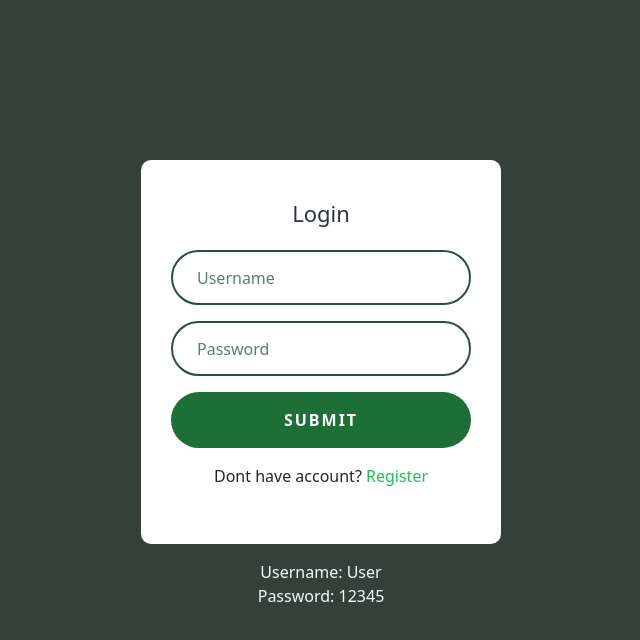
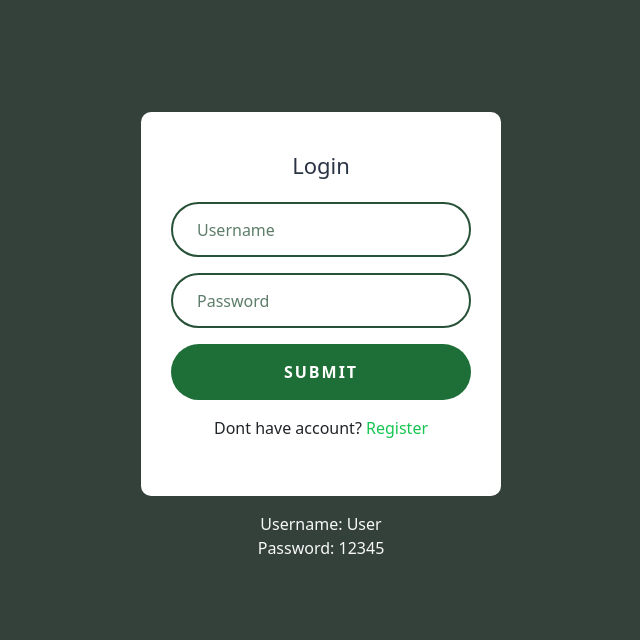
Before and after one commit to r3ap3r17/anime-review-app, a React (Create React App) app: page / in a window 1280 px wide. Shown: the top 640 px of the page, without its empty margins (319-959 px from the left). Built offline with nearby package versions, Linux system fonts and the light colour scheme.

Commit message:
commit 1.5 minor ui changes

```diff
--- a/src/components/Login/LoginPage.css
+++ b/src/components/Login/LoginPage.css
@@ -2,7 +2,7 @@
 
 .login-form-card {
     padding: 40px 30px;
-    margin-top: 10rem;
+    margin-top: 7rem;
     width: 90%;
 }
 
--- a/src/components/Navbar/NavListItems.js
+++ b/src/components/Navbar/NavListItems.js
@@ -28,14 +28,14 @@ function NavListItems({ activeHandler }) {
                     className={ activeLink === 'faq' ? 'active' : null }
                     href="#faq">FAQs</a>
             </li>
-            <li className="nav-item mx-3">
+            {/* <li className="nav-item mx-3">
                 <a onClick={ () => {
                     setActiveLink('contact');
                     activeHandler();
                 } }
                     className={ activeLink === 'contact' ? 'active' : null }
                     href="#contact">Contact us</a>
-            </li>
+            </li> */}
         </ul>
     );
 }
--- a/src/components/Register/SignUpPage.css
+++ b/src/components/Register/SignUpPage.css
@@ -2,7 +2,7 @@
 
 .sign-form-card {
     padding: 35px 30px;
-    margin-top: 5rem;
+    margin-top: 3rem;
     width: 90%;
 }
 
```
